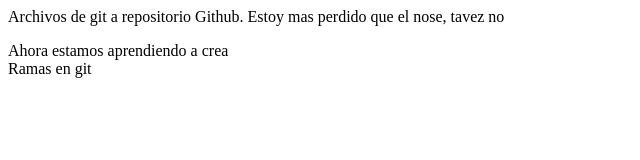
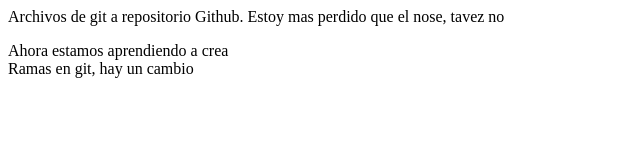
Before and after one commit to yalenigomezp/Clase_prueba, a plain HTML site: page index.html in a window 1280 px wide. Shown: the whole page, without its empty margins (0-640 px from the left). Drawn offline with Linux system fonts and the light colour scheme.

Commit message:
Agregando modificacion

```diff
--- a/index.html
+++ b/index.html
@@ -10,7 +10,7 @@
     Estoy mas perdido que el nose, tavez no
     <p>Ahora estamos aprendiendo a crea
         <br>
-        Ramas en git
+        Ramas en git, hay un cambio
     </p>
 </body>
 </html>
```
